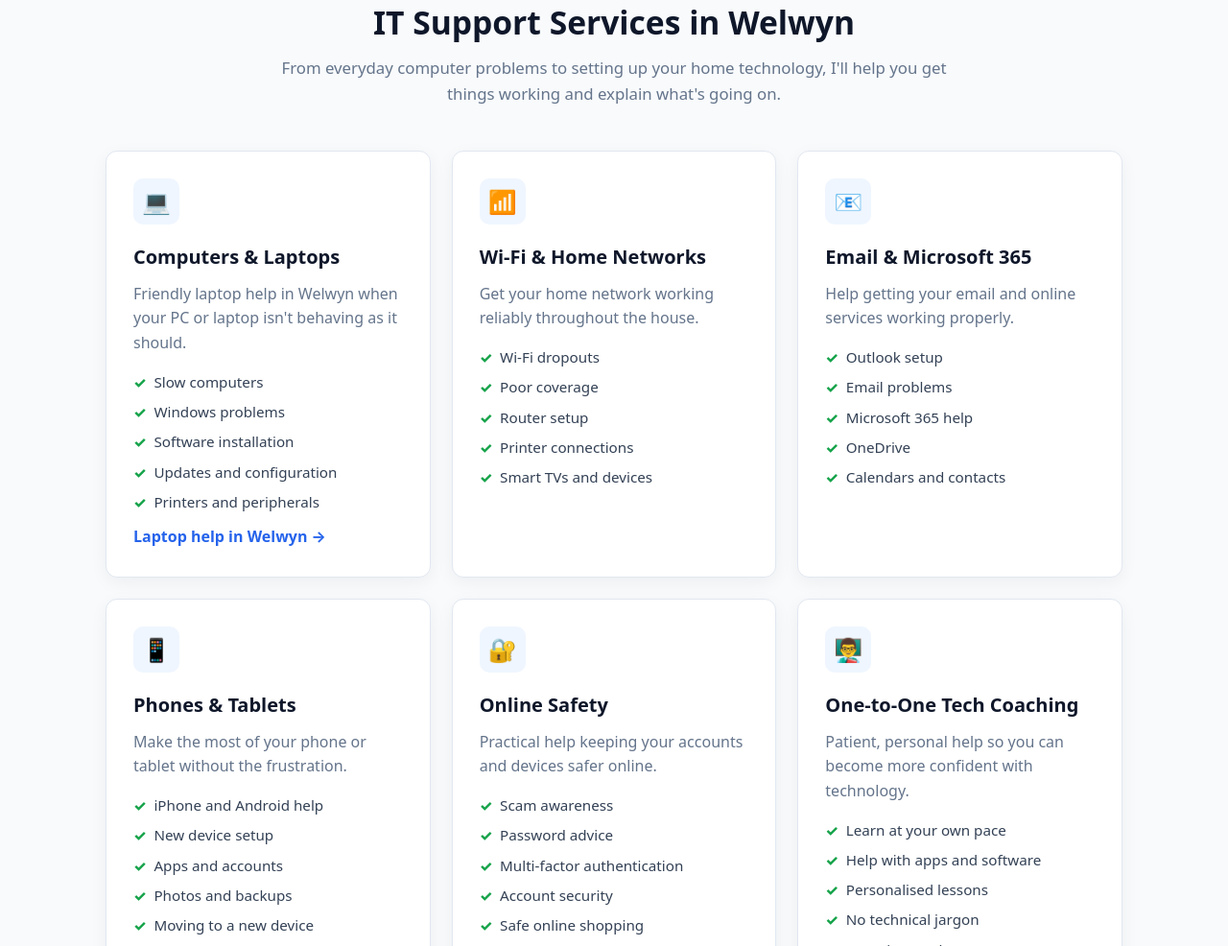
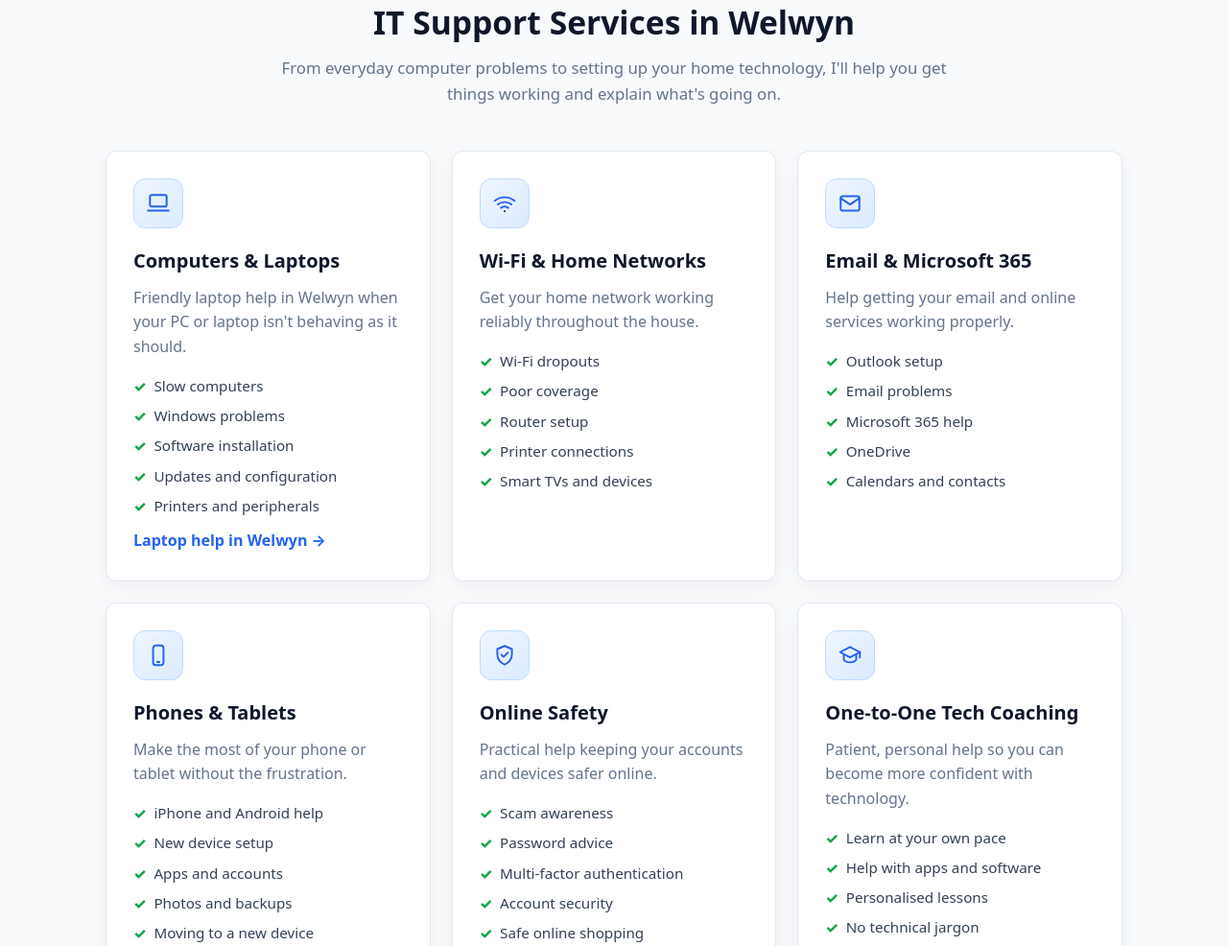
Before and after one commit to Koops1974/Welwyn-IT-Support, a plain HTML site: page index.html in a window 1280 px wide. Shown: the part 2388-3374 px from the top of the page at 96% size. Drawn offline with Linux system fonts and the light colour scheme.

Commit message:
Replace emoji service icons with SVG line icons

```diff
--- a/index.html
+++ b/index.html
@@ -479,15 +479,25 @@
         }
 
         .icon {
-            width: 48px;
-            height: 48px;
-            border-radius: 10px;
-            background: var(--accent-light);
+            width: 52px;
+            height: 52px;
+            border-radius: 12px;
+            background: linear-gradient(135deg, #eff6ff, #dbeafe);
+            border: 1px solid #bfdbfe;
             display: flex;
             align-items: center;
             justify-content: center;
-            font-size: 1.5rem;
             margin-bottom: 18px;
+        }
+
+        .icon svg {
+            width: 26px;
+            height: 26px;
+            stroke: var(--accent);
+            fill: none;
+            stroke-width: 1.8;
+            stroke-linecap: round;
+            stroke-linejoin: round;
         }
 
         .card h3 {
@@ -1077,7 +1087,7 @@
 
         <div class="services-grid">
             <div class="card">
-                <div class="icon">💻</div>
+                <div class="icon"><svg viewBox="0 0 24 24" aria-hidden="true"><rect x="4" y="4" width="16" height="11" rx="1.5"/><path d="M2 19h20"/></svg></div>
                 <h3>Computers & Laptops</h3>
                 <p>Friendly laptop help in Welwyn when your PC or laptop isn't behaving as it should.</p>
                 <ul>
@@ -1093,7 +1103,7 @@
             </div>
 
             <div class="card">
-                <div class="icon">📶</div>
+                <div class="icon"><svg viewBox="0 0 24 24" aria-hidden="true"><path d="M2.5 9.5a15 15 0 0 1 19 0"/><path d="M5.5 13a10.5 10.5 0 0 1 13 0"/><path d="M8.5 16.3a6 6 0 0 1 7 0"/><circle cx="12" cy="19.5" r="1" fill="currentColor" stroke="none"/></svg></div>
                 <h3>Wi-Fi & Home Networks</h3>
                 <p>Get your home network working reliably throughout the house.</p>
                 <ul>
@@ -1106,7 +1116,7 @@
             </div>
 
             <div class="card">
-                <div class="icon">📧</div>
+                <div class="icon"><svg viewBox="0 0 24 24" aria-hidden="true"><rect x="3" y="5" width="18" height="14" rx="2"/><path d="m3 7 9 6 9-6"/></svg></div>
                 <h3>Email & Microsoft 365</h3>
                 <p>Help getting your email and online services working properly.</p>
                 <ul>
@@ -1119,7 +1129,7 @@
             </div>
 
             <div class="card">
-                <div class="icon">📱</div>
+                <div class="icon"><svg viewBox="0 0 24 24" aria-hidden="true"><rect x="7" y="2.5" width="10" height="19" rx="2.5"/><path d="M11 18.5h2"/></svg></div>
                 <h3>Phones & Tablets</h3>
                 <p>Make the most of your phone or tablet without the frustration.</p>
                 <ul>
@@ -1132,7 +1142,7 @@
             </div>
 
             <div class="card">
-                <div class="icon">🔐</div>
+                <div class="icon"><svg viewBox="0 0 24 24" aria-hidden="true"><path d="M12 3l7 3v5c0 4.5-3 8-7 10-4-2-7-5.5-7-10V6l7-3z"/><path d="m9 11.5 2 2 4-4"/></svg></div>
                 <h3>Online Safety</h3>
                 <p>Practical help keeping your accounts and devices safer online.</p>
                 <ul>
@@ -1145,7 +1155,7 @@
             </div>
 
             <div class="card">
-                <div class="icon">👨‍🏫</div>
+                <div class="icon"><svg viewBox="0 0 24 24" aria-hidden="true"><path d="M12 4 2.5 9 12 14l9.5-5L12 4z"/><path d="M6 11.5V16c0 1.2 2.7 2.8 6 2.8s6-1.6 6-2.8v-4.5"/><path d="M21.5 9v5"/></svg></div>
                 <h3>One-to-One Tech Coaching</h3>
                 <p>Patient, personal help so you can become more confident with technology.</p>
                 <ul>
```
